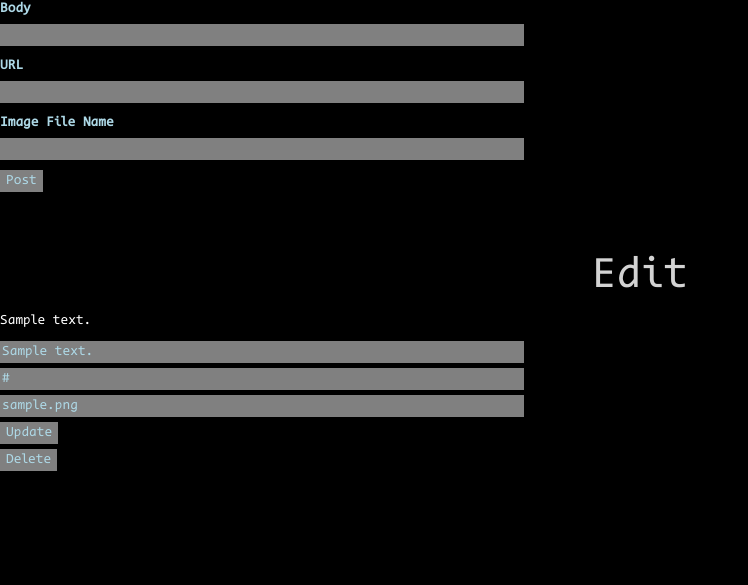
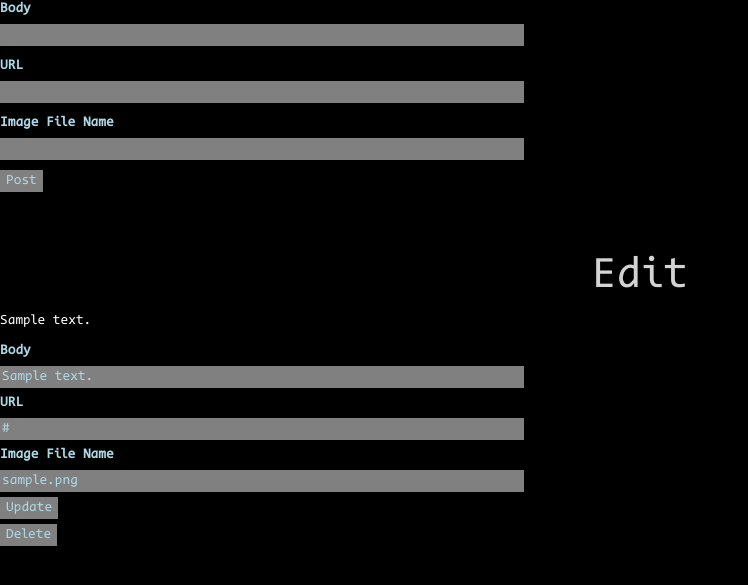
Before and after one commit to frankiebaffa/mysite-flask, a Flask app: template mysite/app/templates/managearticles.html in a window 1280 px wide. Shown: the part 170-755 px from the top of the page, without its empty margins (0-748 px from the left). Run offline with Flask 2, Linux system fonts and the light colour scheme; tables that the repository leaves empty hold one stand-in row (values such as "Sample post"); the template is opened without the code that fills it: values that come from a table or form of the project are taken from there, most other values are stand-ins (such as "Sample title", 1, 10 or a date in 2020); some libraries are stand-ins or nearby versions.

Commit message:
add labels to iterative forms

```diff
--- a/mysite/app/templates/managearticles.html
+++ b/mysite/app/templates/managearticles.html
@@ -51,8 +51,11 @@
             <p>
                 <form method="POST" action="/manage/articles/update">
                     <input class="form" type="hidden" value="{{ item.body }}" name="oldbody">
+                    <label for="newbody">Body</label><br>
                     <input size="64" class="form" type="text" value="{{ item.body }}" name="newbody"><br>
+                    <label for="newurl">URL</label><br>
                     <input size="64" class="form" type="text" value="{{ item.url }}" name="newurl"><br>
+                    <label for="newimageurl">Image File Name</label><br>
                     <input size="64" class="form" type="text" value="{{ item.imageurl }}" name="newimageurl"><br>
                     <input class="form formbutton" type="submit" value="Update">
                 </form>
```
